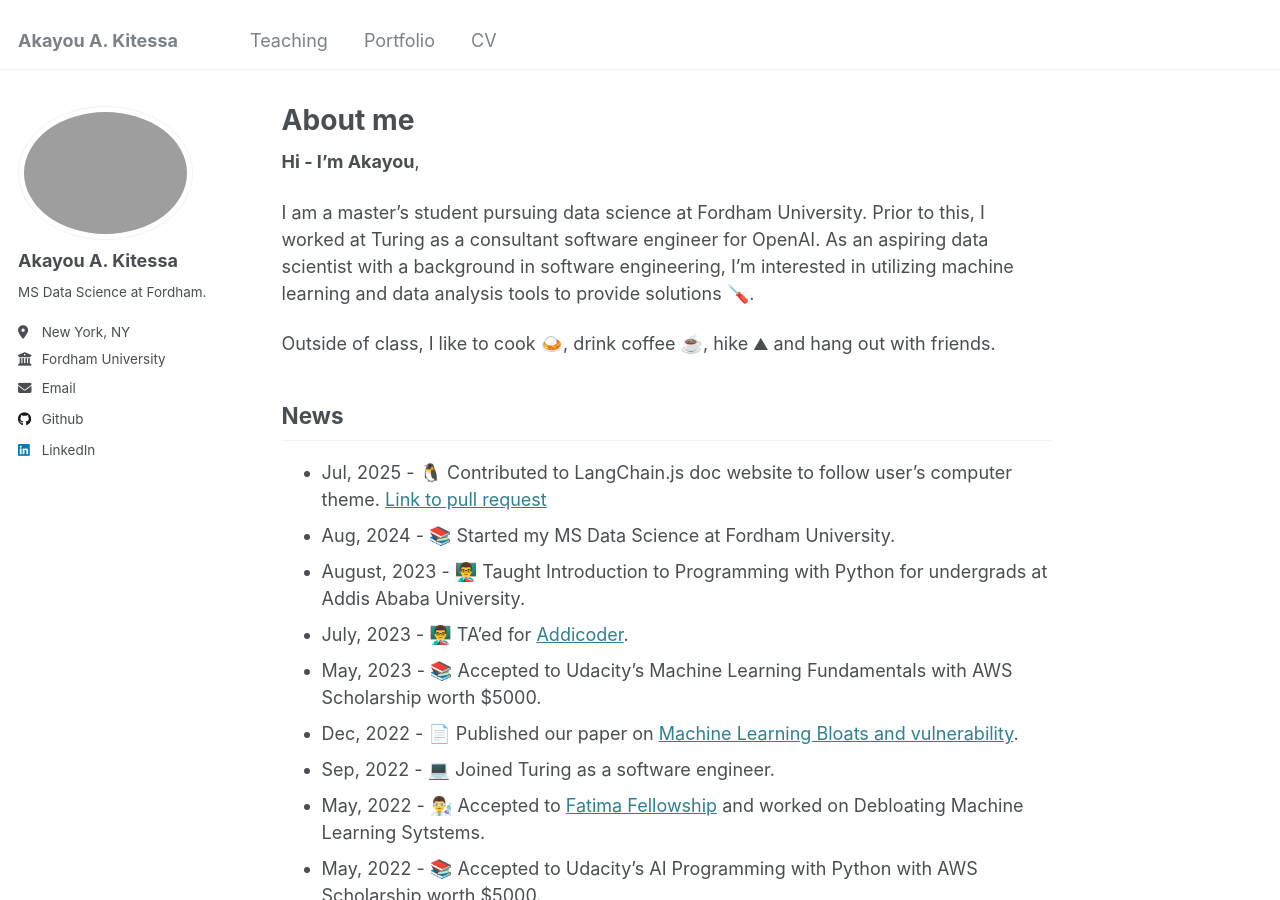
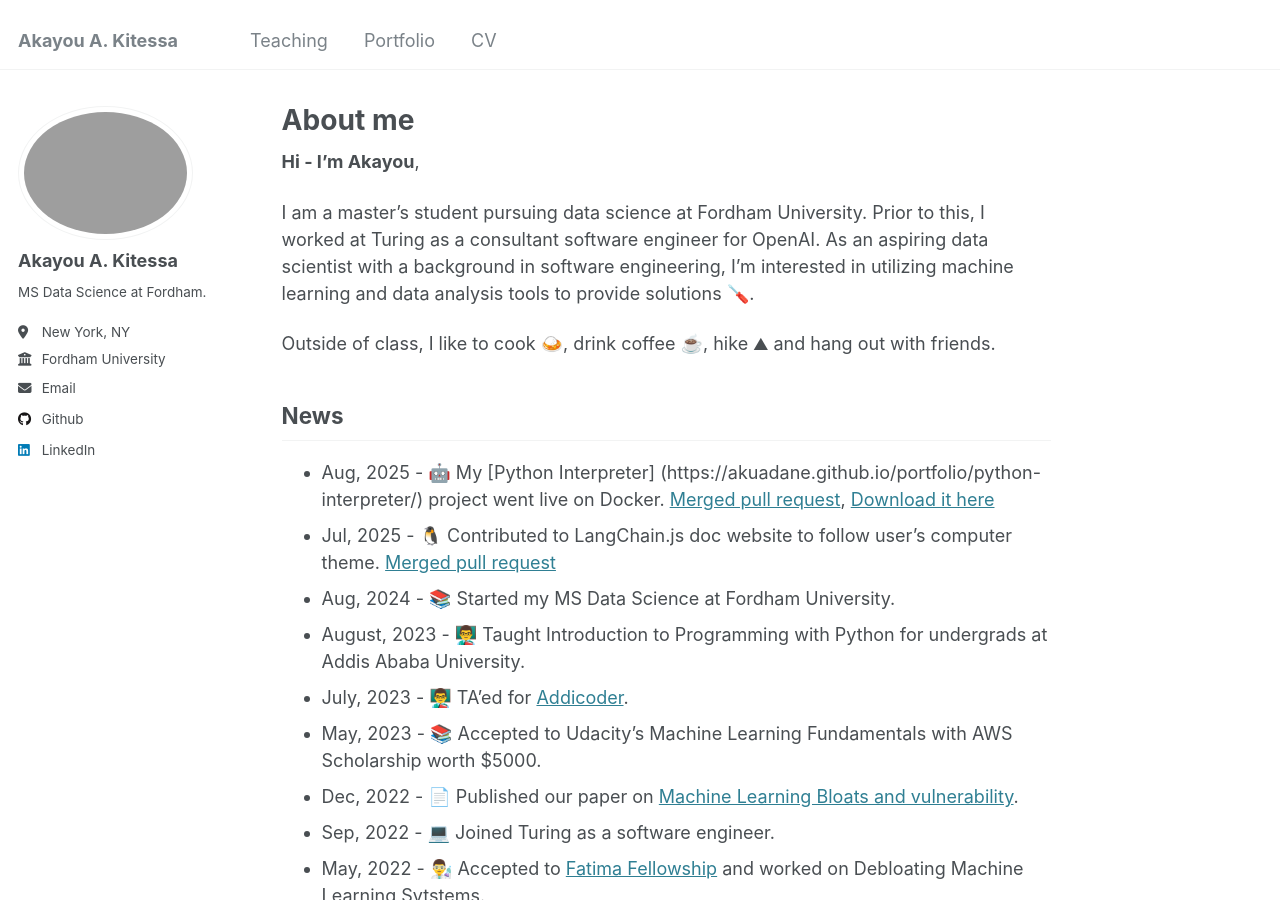
Before and after one commit to akuadane/akuadane.github.io, a Jekyll site: the page built from _pages/about.md, in a window 1280 px wide and 900 px high. Built offline with Jekyll 4.4.1, drawn with Linux system fonts in a browser that asks for light colours.

Commit message:
news added

```diff
--- a/_pages/about.md
+++ b/_pages/about.md
@@ -15,8 +15,8 @@ Outside of class, I like to cook 🍛, drink coffee ☕️, hike ⛰ and hang ou
 
 
 ## News
-
-- Jul, 2025 - 🐧 Contributed to LangChain.js doc website to follow user's computer theme. [Link to pull request](https://github.com/langchain-ai/langchainjs/pull/8466)
+- Aug, 2025 - 🤖 My [Python Interpreter] (https://akuadane.github.io/portfolio/python-interpreter/) project went live on Docker. [Merged pull request](https://github.com/docker/mcp-registry/pull/144), [Download it here](https://hub.docker.com/mcp/server/mcp-code-interpreter/overview)
+- Jul, 2025 - 🐧 Contributed to LangChain.js doc website to follow user's computer theme. [Merged pull request](https://github.com/langchain-ai/langchainjs/pull/8466)
 - Aug, 2024 - 📚 Started my MS Data Science at Fordham University.
 - August, 2023 - 👨‍🏫 Taught Introduction to Programming with Python for undergrads at Addis Ababa University.
 - July, 2023 - 👨‍🏫 TA'ed for [Addicoder](https://addiscoder.com).
```
Also changed, not shown: 1 other file.
